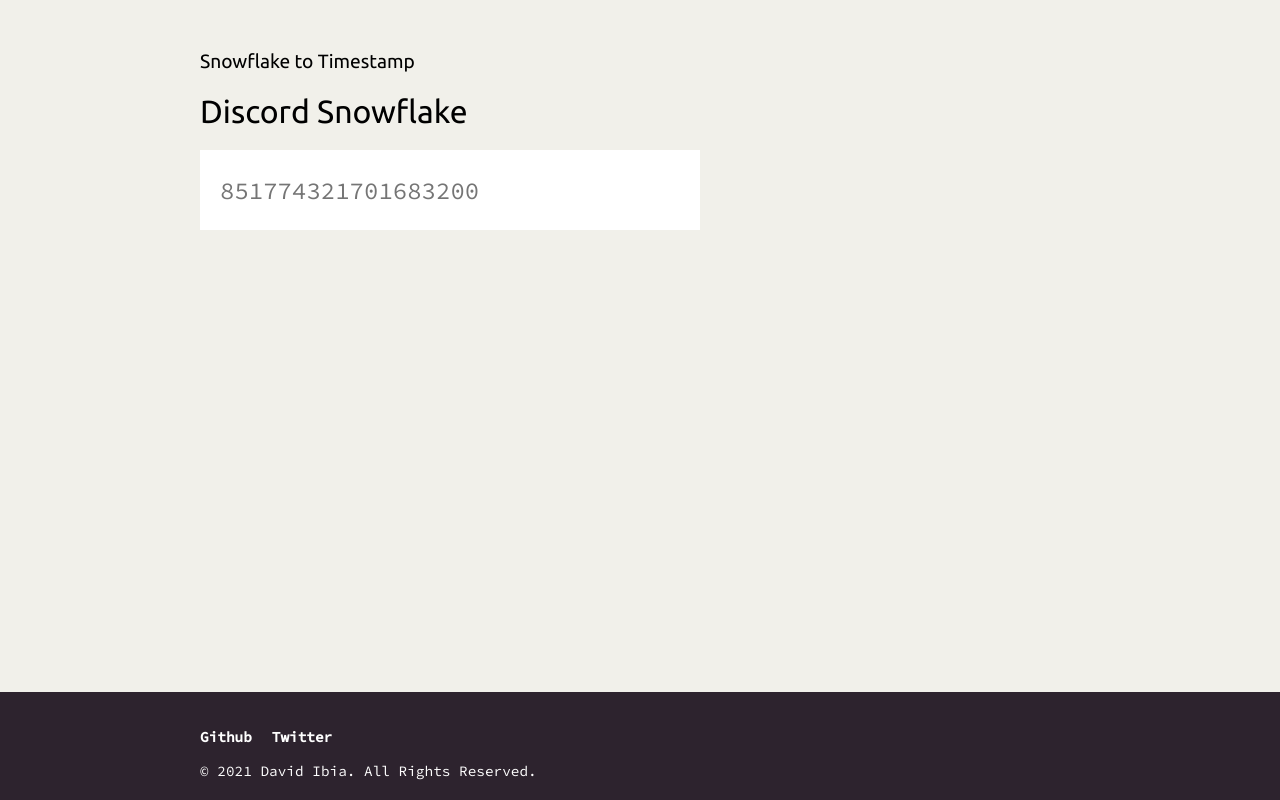
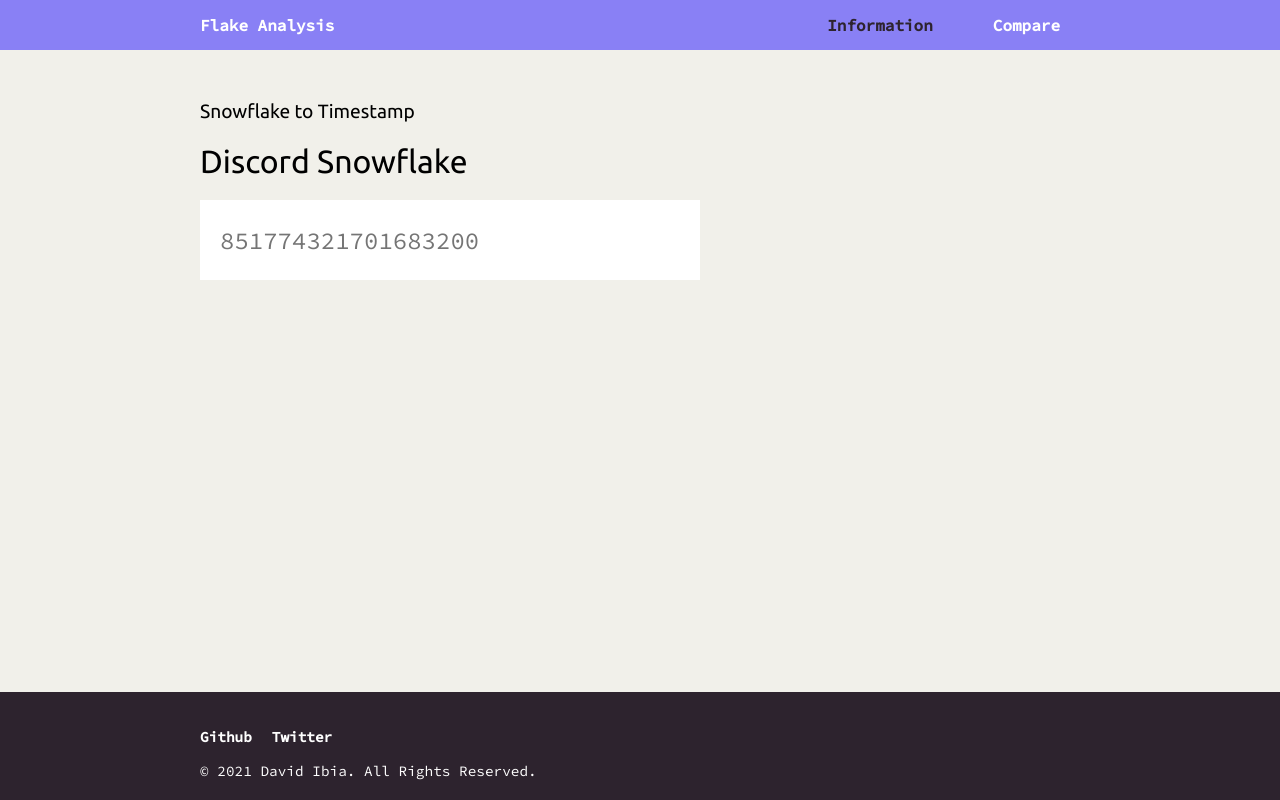
Before and after one commit to boxpositron/flake-analysis, a Vue app: page /#/info in a window 1280 px wide. Built offline with nearby package versions, Linux system fonts and the light colour scheme.

Commit message:
feat: added navbar feat: added routes

```diff
--- a/src/components/navigation/Navbar.vue
+++ b/src/components/navigation/Navbar.vue
@@ -1,5 +1,15 @@
 <template>
-  <div></div>
+  <nav>
+    <div class="brand">
+      <div class="brand-text">
+        Flake Analysis
+      </div>
+    </div>
+    <div class="links">
+      <router-link to="/info">Information</router-link>
+      <router-link to="/delta">Compare</router-link>
+    </div>
+  </nav>
 </template>
 
 <script>
@@ -8,4 +18,48 @@
   }
 </script>
 
-<style lang="scss" scoped></style>
+<style lang="scss" scoped>
+  nav {
+    background-color: #8980f5;
+
+    display: grid;
+    grid-template-areas: '. brand . links .';
+    grid-template-columns:
+      minmax(auto, 200px)
+      max-content
+      auto
+      max-content
+      minmax(auto, 200px);
+    grid-auto-rows: auto;
+    font-family: 'Source Code Pro', monospace;
+
+    div.brand {
+      grid-area: brand;
+
+      div.brand-text {
+        color: #fff;
+        font-weight: 600;
+        line-height: 50px;
+      }
+    }
+
+    div.links {
+      grid-area: links;
+
+      a {
+        display: inline-block;
+        color: #fff;
+        text-decoration: none;
+        font-weight: 600;
+        padding: 0 20px;
+        margin-left: 20px;
+        height: 50px;
+        line-height: 50px;
+
+        &.router-link-active {
+          color: #2d232e;
+        }
+      }
+    }
+  }
+</style>
```
